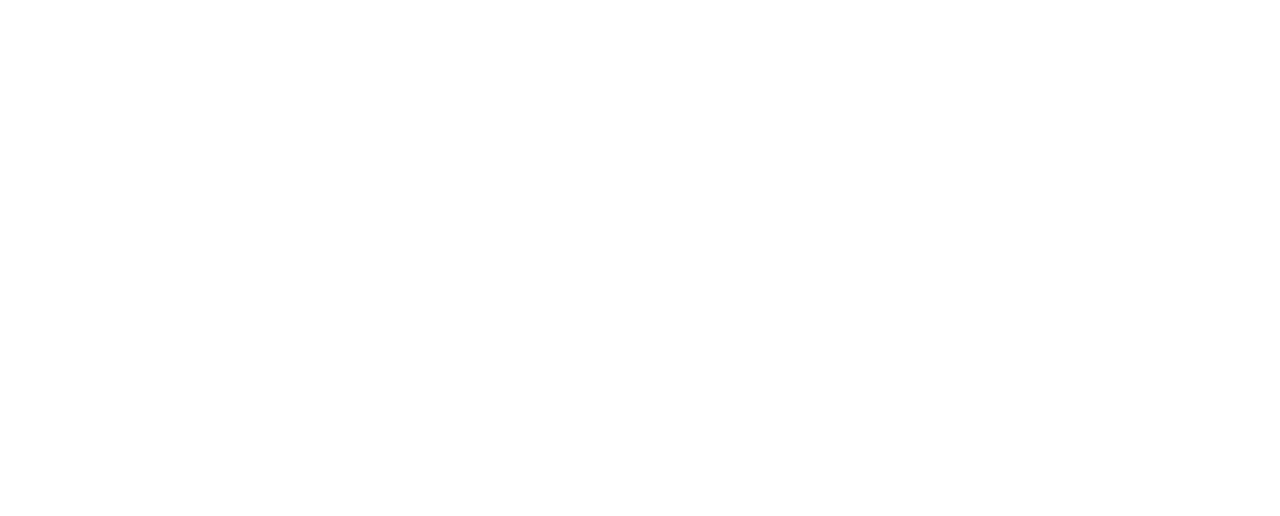
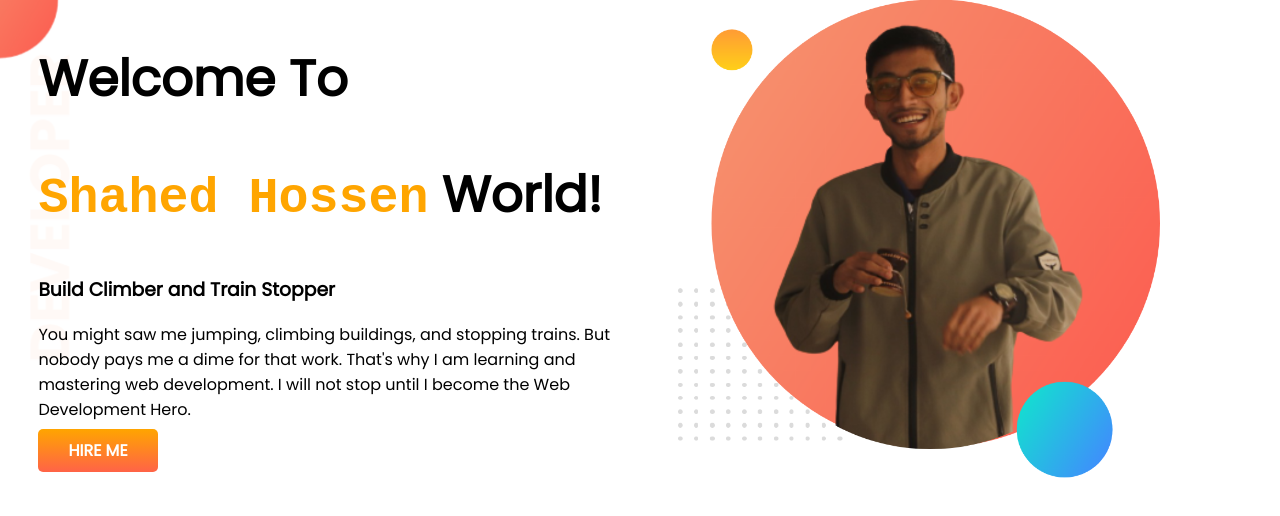
Before and after one commit to mdshahedhossen/developer-portfolio, a plain HTML site: page index.html in a window 1280 px wide. Drawn offline with Linux system fonts and the light colour scheme.

Commit message:
top bannar added

```diff
--- a/index.html
+++ b/index.html
@@ -4,10 +4,25 @@
     <meta charset="UTF-8">
     <meta http-equiv="X-UA-Compatible" content="IE=edge">
     <meta name="viewport" content="width=device-width, initial-scale=1.0">
+    <link rel="preconnect" href="https://fonts.googleapis.com">
+    <link rel="preconnect" href="https://fonts.gstatic.com" crossorigin>
+    <link href="https://fonts.googleapis.com/css2?family=Poppins&display=swap" rel="stylesheet">
     <link rel="stylesheet" href="style.css">
     <title>portfolio</title>
 </head>
 <body>
+    <section class="top-banner">
+        <div class="half-width">
+            <h1>Welcome To</h1>
+            <h1><samp class="color-orange">Shahed Hossen</samp> World!</h1>
+            <h3>Build Climber and Train Stopper</h3>
+            <p>You might saw me jumping, climbing buildings, and stopping trains. But nobody pays me a dime for that work. That's why I am learning and mastering web development. I will not stop until I become the Web Development Hero.</p>
+            <a class="hire-me" target="_blank" href="https://fonts.google.com/specimen/Poppins">HIRE ME</a>
+        </div>
+        <div class="half-width">
+            <img src="./image/my-bg1.png" alt="">
+        </div>
 
+    </section>
 </body>
 </html>
--- a/style.css
+++ b/style.css
@@ -0,0 +1,32 @@
+body {
+  font-family: "Poppins", sans-serif;
+  margin: 0;
+}
+h1 {
+  font-size: 50px;
+}
+.color-orange {
+  color: orange;
+}
+section {
+  display: flex;
+}
+.half-width{
+    width: 50%;
+    padding-left:3% ;
+}
+.half-width img{
+    width: 80%;
+}
+.hire-me{
+    text-decoration: none;
+    background-image: linear-gradient(orange,tomato);
+    padding: 10px 30px;
+    border-radius: 5px;
+    color: white;
+    font-weight: 700;
+}
+.top-banner{
+  background-image: url(./image/top-banner.png);
+  background-repeat: no-repeat;
+}
```
Also changed, not shown: image/dream-bg.png (added), image/exp-bg.png (added), image/my-bg.png (added), image/my-bg1.png (added), image/my-bg2.png (added), image/top-banner.png (added).
